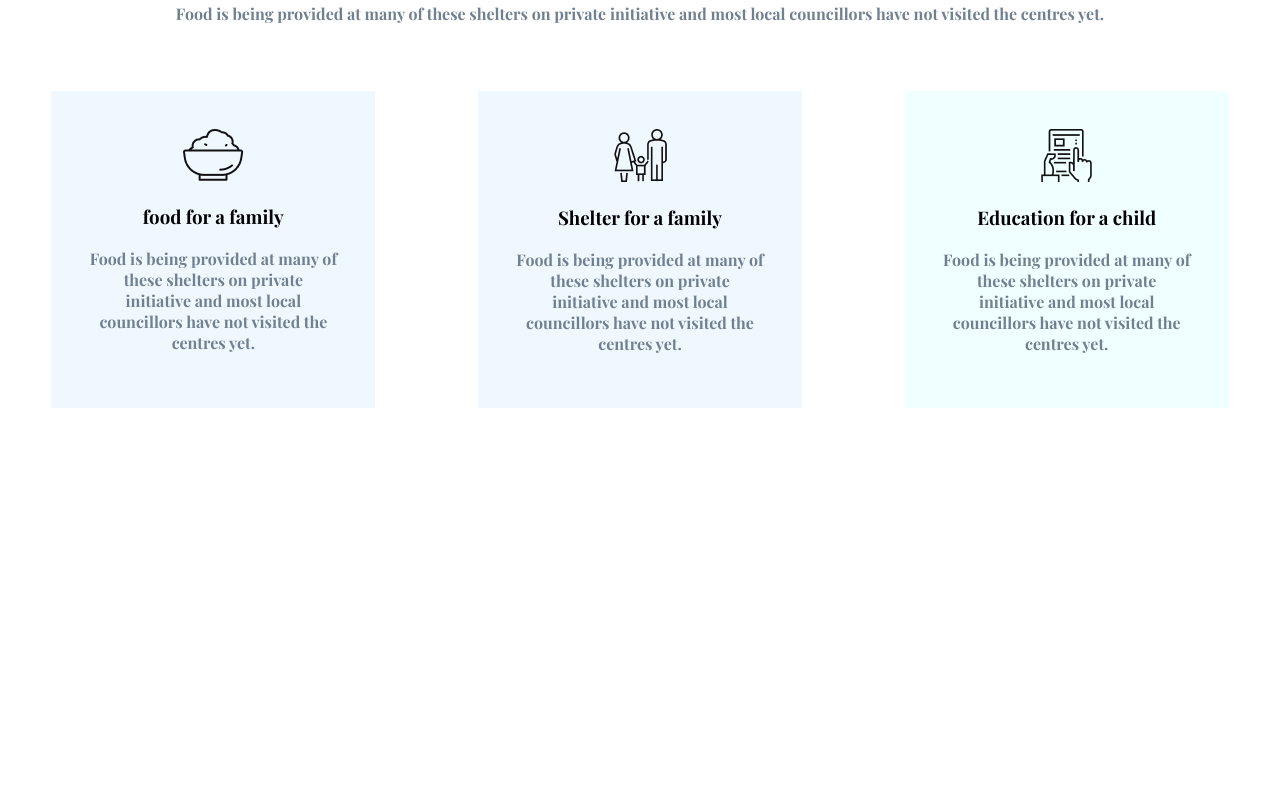
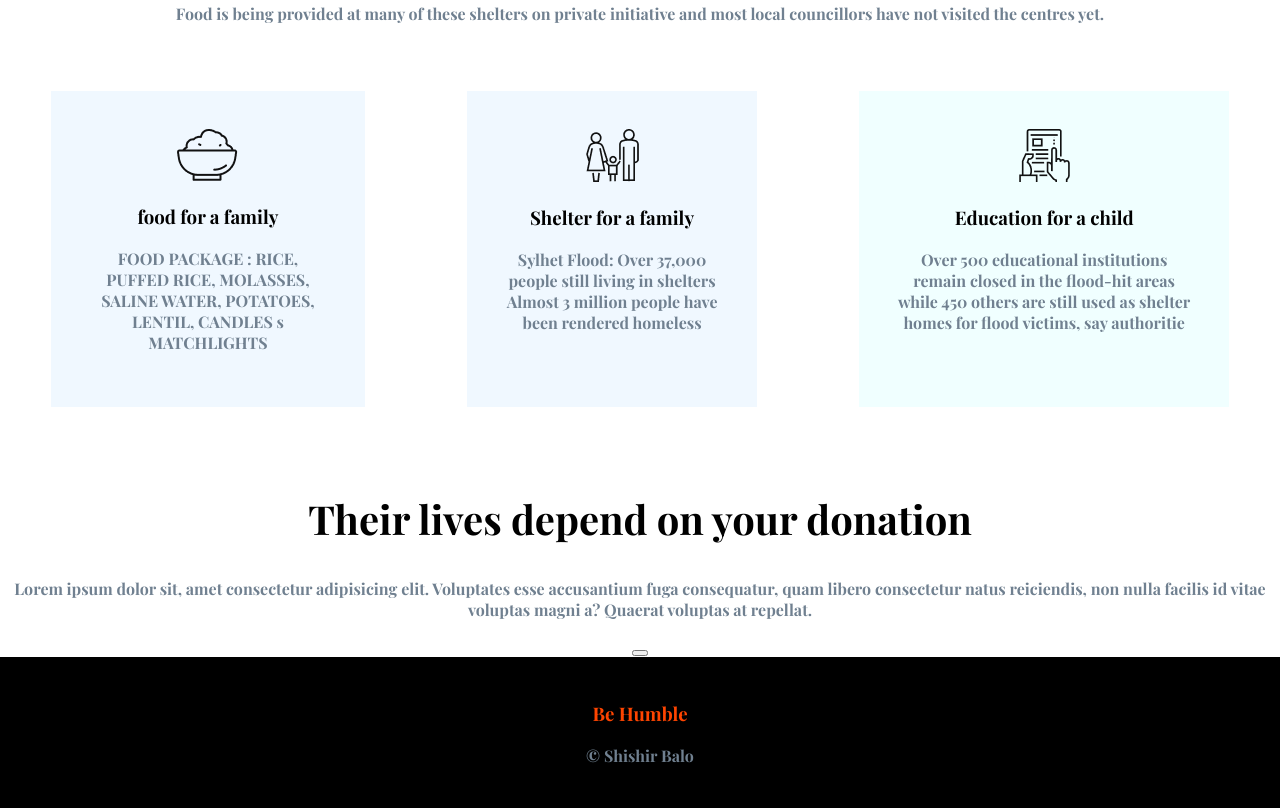
Before and after one commit to ShishirBalo/sylhet-flood-relief, a plain HTML site: page index.html in a window 1280 px wide. Shown: the part 1385-2193 px from the top of the page. Before the commit the page ends 1845 px from the top, so only its background shows below. Drawn offline with nearby package versions, Linux system fonts and the light colour scheme.

Commit message:
add footer

```diff
--- a/index.html
+++ b/index.html
@@ -47,26 +47,41 @@
             <div id="food" class="for-people">
                 <img src="images/food.png" alt="">
                 <h3>food for a family</h3>
-                <p>Food is being provided at many of these shelters on private initiative and most local councillors
-                    have
-                    not visited the centres yet.</p>
+                <p>FOOD PACKAGE :
+                    RICE, PUFFED RICE,
+                    MOLASSES, SALINE
+                    WATER, POTATOES,
+                    LENTIL, CANDLES s
+                    MATCHLIGHTS</p>
             </div>
             <div id="shelter" class="for-people">
                 <img src="images/shelter.png" alt="">
                 <h3>Shelter for a family</h3>
-                <p>Food is being provided at many of these shelters on private initiative and most local councillors
-                    have
-                    not visited the centres yet.</p>
+                <p>Sylhet Flood: Over 37,000 people still living in shelters
+                    Almost 3 million people have been rendered homeless</p>
             </div>
             <div id="education" class="for-people">
                 <img src="images/Frame-1.png" alt="">
                 <h3>Education for a child</h3>
-                <p>Food is being provided at many of these shelters on private initiative and most local councillors
-                    have
-                    not visited the centres yet.</p>
+                <p>Over 500 educational
+                    institutions remain closed in the flood-hit areas while 450 others are still used as shelter homes
+                    for flood victims, say authoritie</p>
             </div>
         </div>
     </section>
+    <section>
+        <div>
+            <h2>Their lives depend on your donation</h2>
+            <p>Lorem ipsum dolor sit, amet consectetur adipisicing elit. Voluptates esse accusantium fuga consequatur,
+                quam libero consectetur natus reiciendis, non nulla facilis id vitae voluptas magni a? Quaerat voluptas
+                at repellat.</p>
+            <button></button>
+        </div>
+    </section>
 </body>
+<footer>
+    <h3 class="footer-color">Be Humble</h3>
+    <p>© Shishir Balo</p>
+</footer>
 
 </html>
--- a/style.css
+++ b/style.css
@@ -66,3 +66,18 @@ p {
 #education {
     background-color: azure;
 }
+
+
+
+
+
+
+
+footer {
+    background-color: black;
+    padding: 2%;
+}
+
+.footer-color {
+    color: orangered;
+}
```
